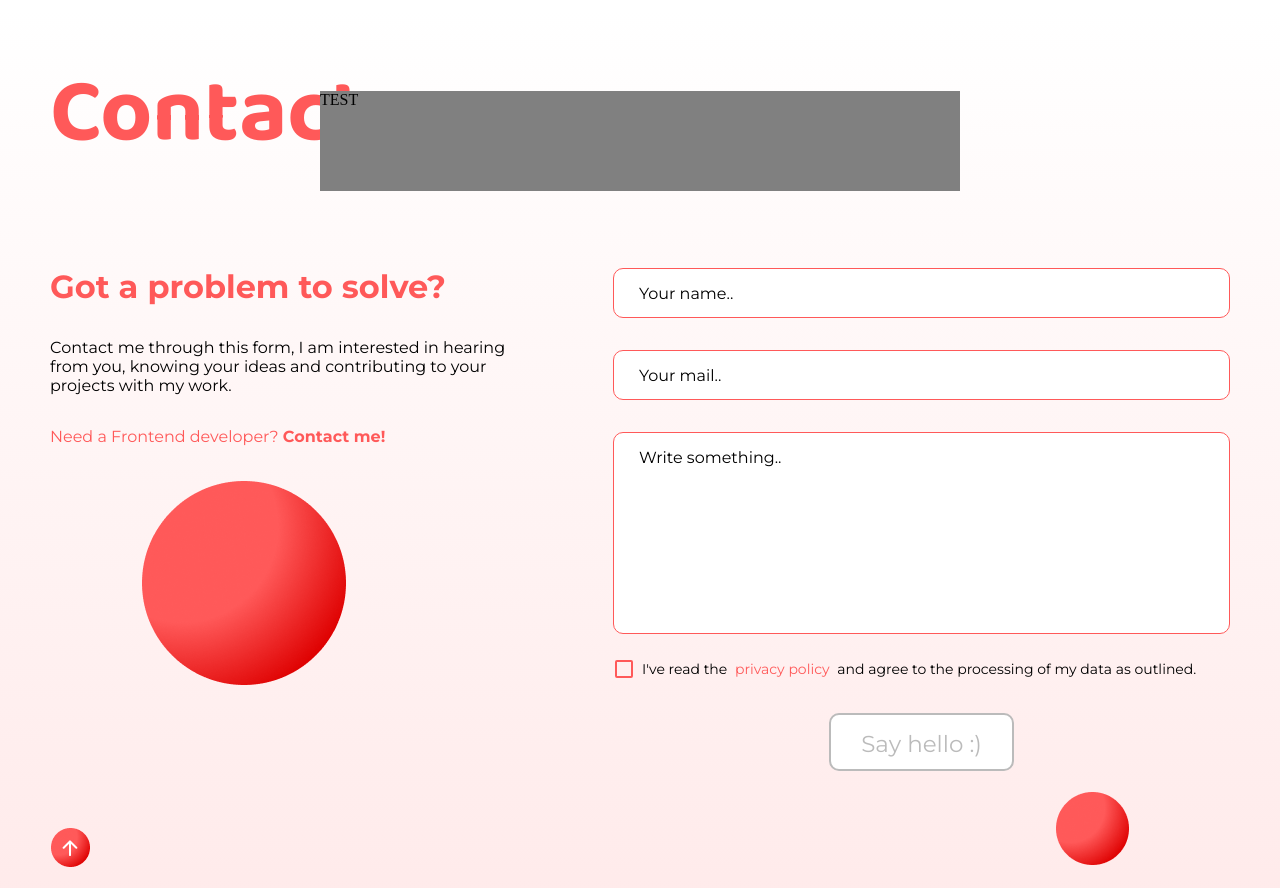
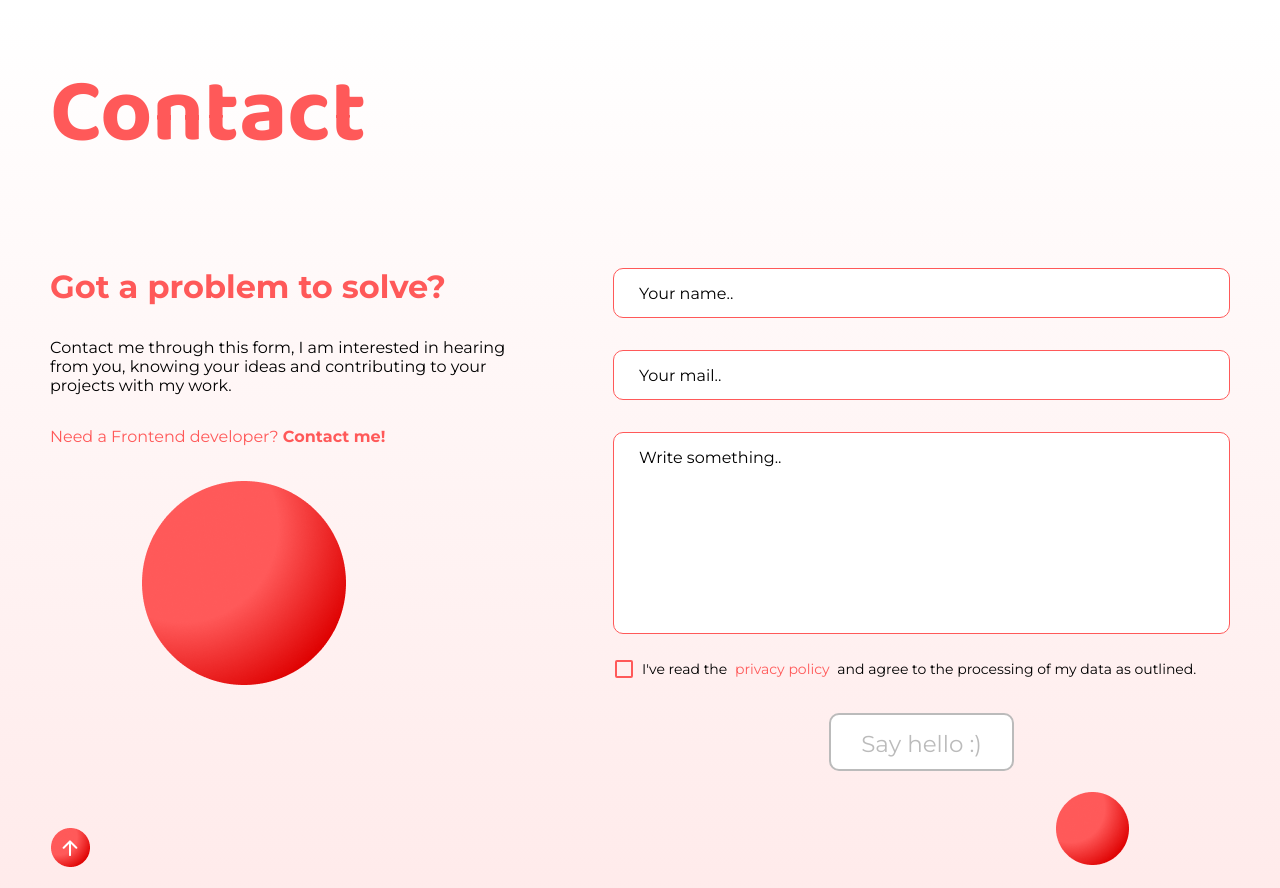
Before and after one commit to LinaWionsek/portfolio, an Angular app: page / in a window 1280 px wide. Shown: the part 3969-4857 px from the top of the page. Built offline with nearby package versions, Linux system fonts and the light colour scheme.

Commit message:
message sent notification

```diff
--- a/src/app/main-content/contact/contact.component.html
+++ b/src/app/main-content/contact/contact.component.html
@@ -106,7 +106,7 @@
 
 
     </div>
-<div class="notification-box">TEST</div>
 
+    <div class="notification-box d-none" id="success_info_container">     Message succesfully sent</div>
 
 </section>
--- a/src/app/main-content/contact/contact.component.scss
+++ b/src/app/main-content/contact/contact.component.scss
@@ -93,7 +93,7 @@ textarea {
 }
 
 .d-none {
-  display: none;
+  display: none !important;
 }
 
 .mt-32 {
@@ -326,14 +326,54 @@ input[type="checkbox"]:checked::before {
 }
 
 .notification-box {
-  background-color: gray;
-  position: absolute;
-  bottom: -420%;
-  left: 25%;
-  z-index: 200;
-  height: 100px;
-  width: 50vw;
+  display: flex;
+  justify-content: center;
+  align-items: center;
+  position: relative;
+  font-family: $montserratFont;
+  font-size: 16px;
+  z-index: 5;
+  background-color: $red;
+  top: calc(500% + 560px);
+  left: calc(50% - 326px / 2);
+  color: white;
+  border: none;
+  border-radius: 10px;
+  width: 326px;
+  height: 74px;
+  margin-top: 20px;
 }
+
+
+.slide-in {
+  animation: slide-in 0.5s ease;
+}
+
+.slide-out {
+  animation: slide-out 0.5s ease;
+}
+
+@keyframes slide-in {
+  0% {
+      transform: translateX(400%);
+  }
+
+  100% {
+      transform: translateX(0);
+  }
+}
+
+@keyframes slide-out {
+  0% {
+      transform: translateX(0);
+  }
+
+  100% {
+      transform: translateX(400%);
+  }
+}
+
+
 
 @media (max-width: 1350px) {
   .ellipse-12 {
@@ -342,6 +382,9 @@ input[type="checkbox"]:checked::before {
   .ellipse-13 {
     right: -802px;
     // bottom: -481px;
+  }
+  .notification-box {
+    top: calc(460% + 560px);
   }
 }
 
--- a/src/app/main-content/contact/contact.component.ts
+++ b/src/app/main-content/contact/contact.component.ts
@@ -11,7 +11,6 @@ import { FormsModule, NgForm } from '@angular/forms';
   styleUrl: './contact.component.scss',
 })
 export class ContactComponent {
-
   http = inject(HttpClient);
 
   onChange(event: Event): void {
@@ -22,11 +21,10 @@ export class ContactComponent {
     name: '',
     email: '',
     message: '',
-    checked:false
+    checked: false,
   };
 
   mailTest = false;
-
 
   post = {
     endPoint: 'https://lina-wionsek.de/sendMail.php',
@@ -41,30 +39,71 @@ export class ContactComponent {
 
   onSubmit(ngForm: NgForm) {
     if (ngForm.submitted && ngForm.form.valid && !this.mailTest) {
-      debugger;
-      this.http.post(this.post.endPoint, this.post.body(this.contactData))
+      // debugger;
+      this.http
+        .post(this.post.endPoint, this.post.body(this.contactData))
         .subscribe({
           next: (response) => {
-
             ngForm.resetForm();
-            console.log("response")
+            console.log('response');
           },
           error: (error) => {
             console.error(error);
           },
           complete: () => console.info('send post complete'),
         });
+      this.changesSaved();
     } else if (ngForm.submitted && ngForm.form.valid && this.mailTest) {
-
       ngForm.resetForm();
     }
   }
-
 
   scrollToTop() {
     window.scrollTo({ top: 0, behavior: 'smooth' });
   }
 
+  // /**
+  //  * Function to slide one object into view.
+  //  *
+  //  * @param {string} frontId - The ID of the front element to slide in
+  //  */
+  // slideOneObject(frontId) {
+  //   toggleVisibility(frontId, true);
+  //   slideInAnimation = document.getElementById(frontId);
+  //   slideInAnimation.classList.remove('slide-out', 'slide-in');
+  //   slideInAnimation.offsetHeight;
+  //   slideInAnimation.classList.add('slide-in');
+  // }
 
+  // /**
+  //  * A function to create a slide out animation for a specified element.
+  //  *
+  //  * @param {string} frontId - The ID of the front element to slide out
+  //  */
+  // slideOutOneObject(frontId) {
+  //   toggleVisibility(frontId, true);
+  //   slideInAnimation = document.getElementById(frontId);
+  //   slideInAnimation.classList.remove('slide-out', 'slide-in');
+  //   slideInAnimation.offsetHeight;
+  //   slideInAnimation.classList.add('slide-out');
+  // }
 
+  changesSaved() {
+    let slideInAnimation = document.getElementById('success_info_container');
+    if (slideInAnimation) {
+      slideInAnimation.classList.remove('d-none', 'slide-out', 'slide-in');
+      slideInAnimation.offsetHeight;
+      slideInAnimation.classList.add('slide-in');
+      setTimeout(function () {
+        slideInAnimation.classList.remove('slide-out', 'slide-in');
+        slideInAnimation.offsetHeight;
+        slideInAnimation.classList.add('slide-out');
+        // slideOutOneObject('success_info_container');
+      }, 2500);
+      setTimeout(function () {
+        slideInAnimation.classList.add('d-none');
+        // toggleVisibility('success_info_container', false);
+      }, 2900);
+    }
+  }
 }
```
